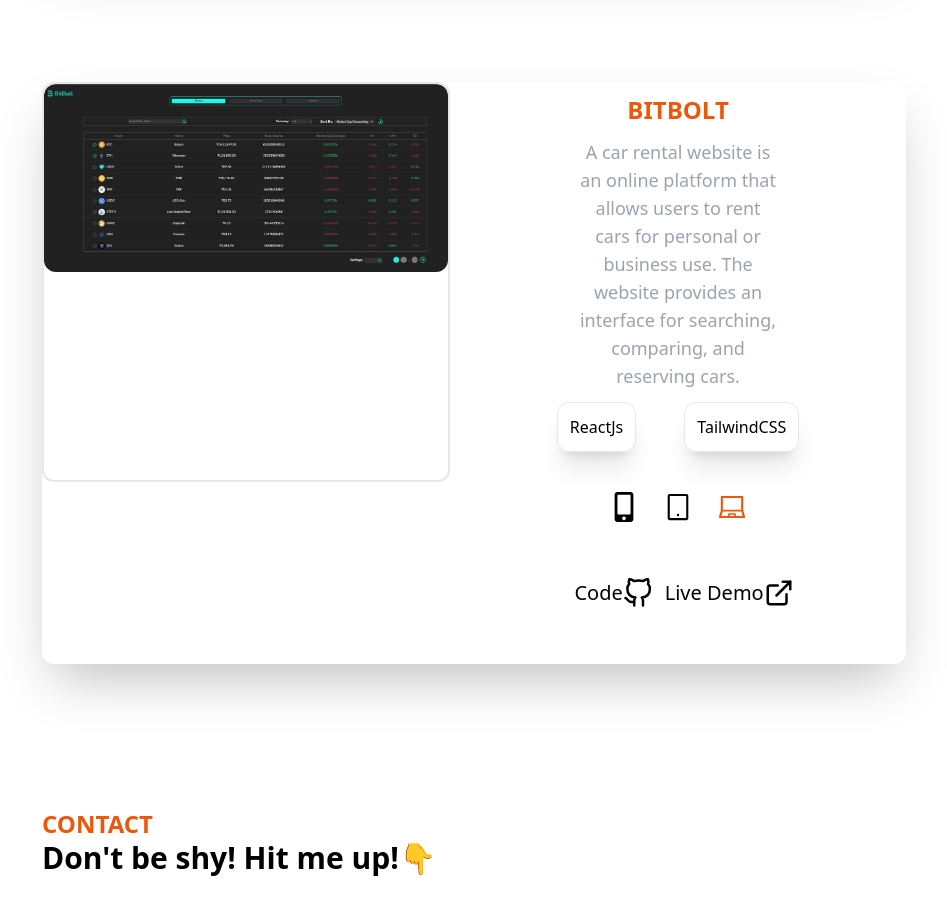
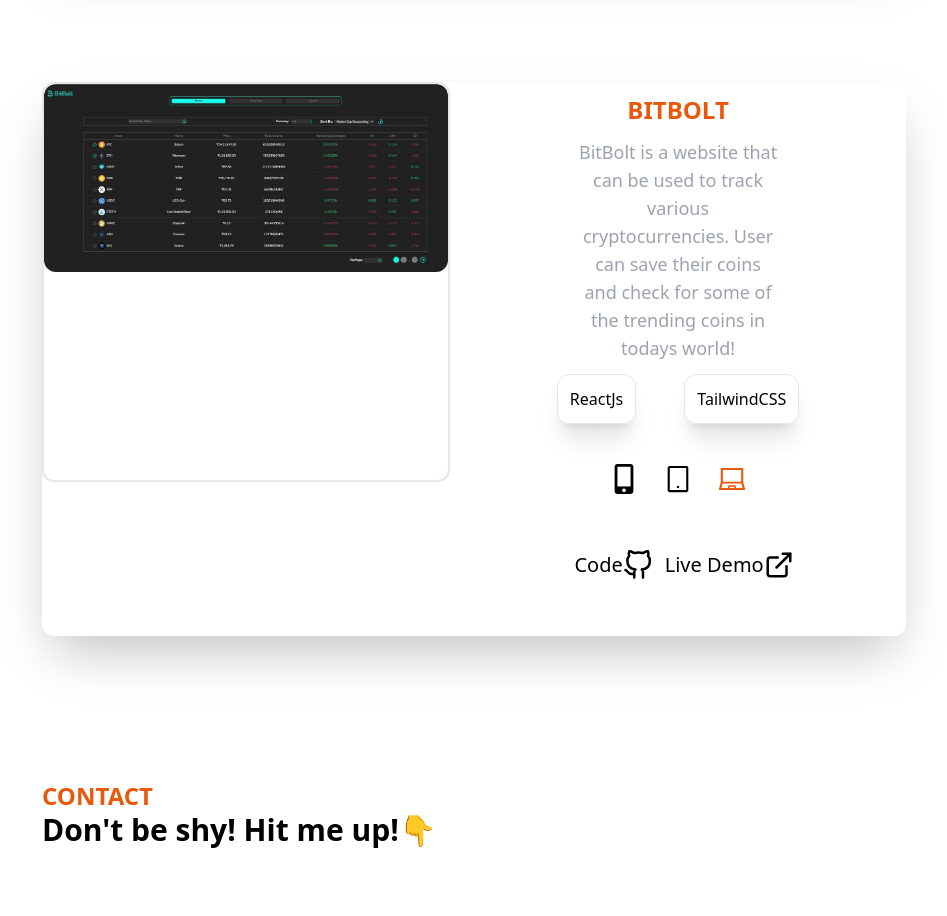
Before and after one commit to kraggy09/portfolio, a React (Vite) app: page / in a window 1280 px wide. Shown: the part 3120-4036 px from the top of the page, without its empty margins (166-1113 px from the left). Built offline with nearby package versions, Linux system fonts and the light colour scheme.

Commit message:
Fixed some bugs in the project description

```diff
--- a/src/components/Projects.jsx
+++ b/src/components/Projects.jsx
@@ -32,7 +32,7 @@
       img: "/bitbolt.jpg",
       tab: "/bitbolt_tab.jpg",
       mob: "/bitbolt_mob.jpg",
-      desc: "A car rental website is an online platform that allows users to rent cars for personal or business use. The website provides an interface for searching, comparing, and reserving cars.",
+      desc: "BitBolt is a website that can be used to track various cryptocurrencies. User can save their coins and check for some of the trending coins in todays world!",
       stack: ["ReactJs", "TailwindCSS"],
     },
   ];
```
